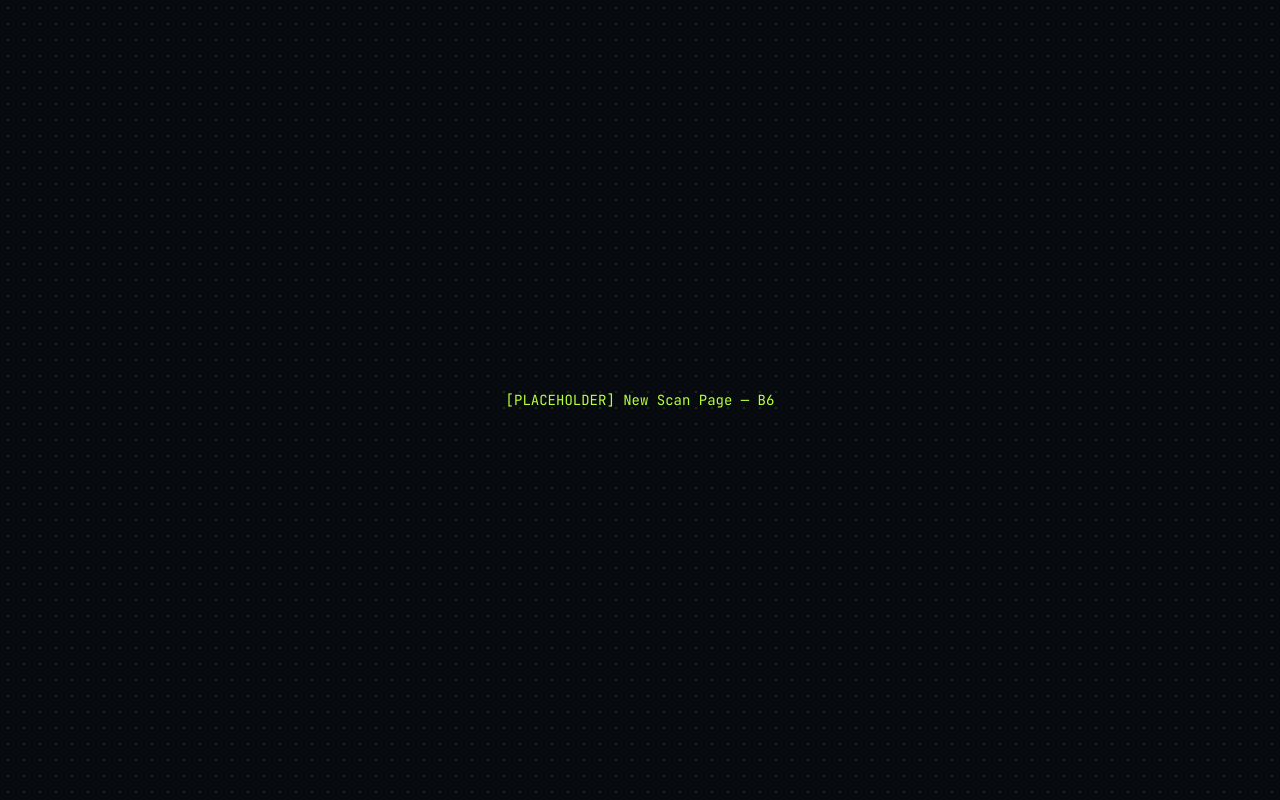
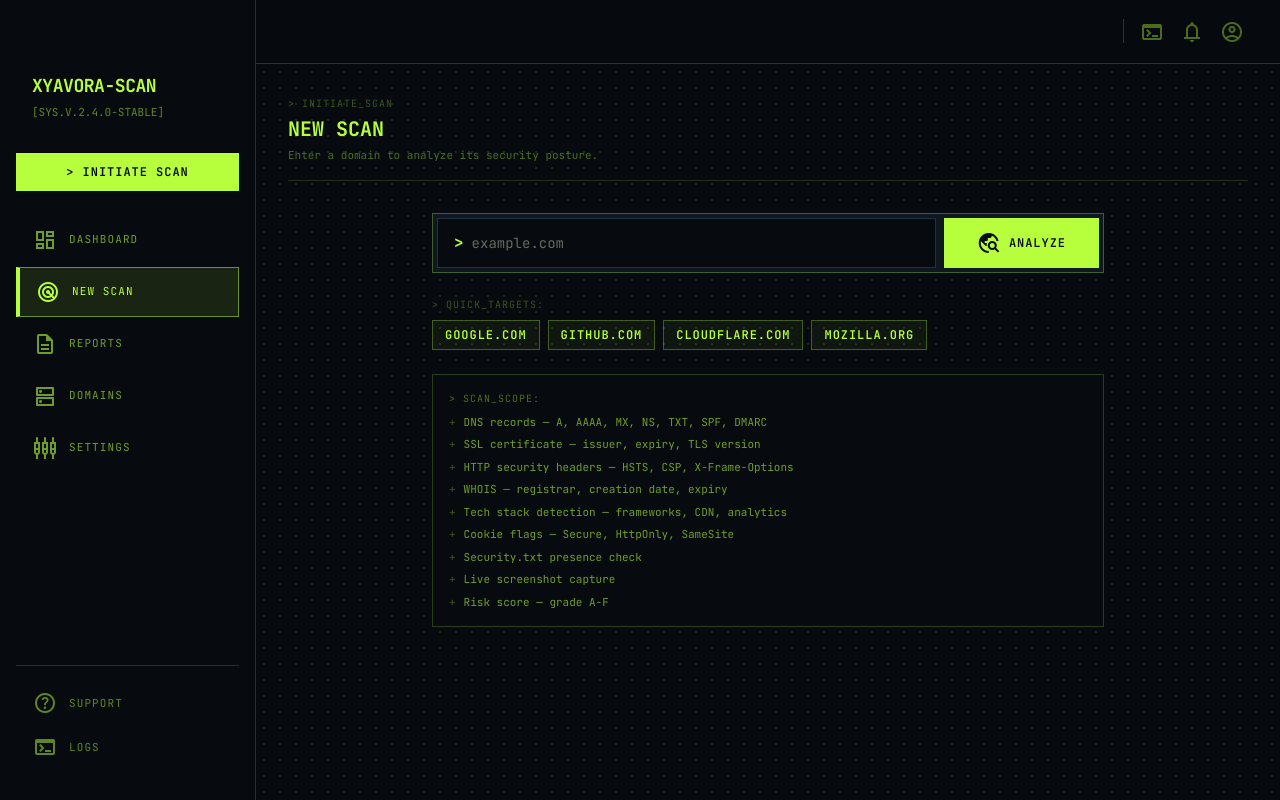
Before and after one commit to imxyanua/XyaVora-Scan, a Next.js app in the folder frontend/: page /scan in a window 1280 px wide. Built offline with nearby package versions, Linux system fonts and the light colour scheme.

Commit message:
feat(scan): add /scan page with NewScanForm, quick targets, scan scope list

```diff
--- a/frontend/app/scan/page.tsx
+++ b/frontend/app/scan/page.tsx
@@ -1,7 +1,28 @@
+import { AppShell }    from "@/components/layout/AppShell";
+import { NewScanForm } from "@/components/scan/NewScanForm";
+
 export default function ScanPage() {
   return (
-    <main className="flex items-center justify-center min-h-screen">
-      <p className="font-mono text-primary-fixed text-sm">[PLACEHOLDER] New Scan Page — B6</p>
-    </main>
+    <AppShell>
+      <div className="p-4 md:p-8 w-full max-w-[1440px] mx-auto">
+
+        {/* Page header */}
+        <div className="mb-8 pb-4 border-b border-primary-fixed/15">
+          <span className="font-mono text-[10px] text-primary-fixed/30 uppercase tracking-widest block mb-1">
+            &gt; INITIATE_SCAN
+          </span>
+          <h1 className="font-mono text-xl font-bold text-primary-fixed">
+            NEW SCAN
+          </h1>
+          <p className="font-mono text-[11px] text-primary-fixed/40 mt-1">
+            Enter a domain to analyze its security posture.
+          </p>
+        </div>
+
+        {/* Form */}
+        <NewScanForm />
+
+      </div>
+    </AppShell>
   );
 }
--- /dev/null
+++ b/frontend/components/scan/NewScanForm.tsx
@@ -0,0 +1,114 @@
+"use client";
+
+import { useState, type FormEvent } from "react";
+import { useRouter } from "next/navigation";
+
+const QUICK_TARGETS = ["google.com", "github.com", "cloudflare.com", "mozilla.org"];
+
+export function NewScanForm() {
+  const [target, setTarget] = useState("");
+  const [error, setError] = useState("");
+  const router = useRouter();
+
+  function handleSubmit(e: FormEvent) {
+    e.preventDefault();
+    const domain = target.trim().toLowerCase().replace(/^https?:\/\//, "").replace(/\/.*$/, "");
+    if (!domain) {
+      setError("ERR: TARGET_EMPTY — enter a domain to scan");
+      return;
+    }
+    if (!/^[a-z0-9.-]+\.[a-z]{2,}$/.test(domain)) {
+      setError("ERR: INVALID_TARGET — expected format: example.com");
+      return;
+    }
+    router.push(`/scanning?target=${encodeURIComponent(domain)}`);
+  }
+
+  function handleQuick(domain: string) {
+    setTarget(domain);
+    setError("");
+    router.push(`/scanning?target=${encodeURIComponent(domain)}`);
+  }
+
+  return (
+    <div className="w-full max-w-2xl mx-auto space-y-6">
+
+      {/* Input form */}
+      <form
+        onSubmit={handleSubmit}
+        className="bg-[#0F1720] panel-border p-1 flex flex-col sm:flex-row gap-2 focus-within:cyber-glow transition-all duration-300"
+      >
+        <div className="flex-grow flex items-center bg-[#070B0F] border border-[#223042] px-4 py-3 terminal-input">
+          <input
+            type="text"
+            value={target}
+            onChange={(e) => { setTarget(e.target.value); setError(""); }}
+            className="w-full bg-transparent border-none text-primary-fixed font-mono text-sm focus:ring-0 focus:outline-none placeholder:text-on-surface-variant/50 caret-primary-fixed"
+            placeholder="example.com"
+            autoComplete="off"
+            autoCapitalize="none"
+            spellCheck={false}
+            autoFocus
+          />
+        </div>
+        <button
+          type="submit"
+          className="btn-primary px-8 py-3 flex items-center justify-center gap-2 whitespace-nowrap"
+        >
+          <span className="material-symbols-outlined text-[18px]">travel_explore</span>
+          ANALYZE
+        </button>
+      </form>
+
+      {/* Validation error */}
+      {error && (
+        <p className="font-mono text-[11px] text-red-400/80 pl-1">{error}</p>
+      )}
+
+      {/* Quick targets */}
+      <div>
+        <p className="font-mono text-[10px] text-primary-fixed/30 uppercase tracking-widest mb-2">
+          &gt; QUICK_TARGETS:
+        </p>
+        <div className="flex flex-wrap gap-2">
+          {QUICK_TARGETS.map((domain) => (
+            <button
+              key={domain}
+              type="button"
+              onClick={() => handleQuick(domain)}
+              className="btn-ghost px-3 py-1.5 text-xs"
+            >
+              {domain}
+            </button>
+          ))}
+        </div>
+      </div>
+
+      {/* Info block */}
+      <div className="card-panel p-4 space-y-2">
+        <p className="font-mono text-[10px] text-primary-fixed/40 uppercase tracking-widest">
+          &gt; SCAN_SCOPE:
+        </p>
+        <ul className="space-y-1.5">
+          {[
+            "DNS records — A, AAAA, MX, NS, TXT, SPF, DMARC",
+            "SSL certificate — issuer, expiry, TLS version",
+            "HTTP security headers — HSTS, CSP, X-Frame-Options",
+            "WHOIS — registrar, creation date, expiry",
+            "Tech stack detection — frameworks, CDN, analytics",
+            "Cookie flags — Secure, HttpOnly, SameSite",
+            "Security.txt presence check",
+            "Live screenshot capture",
+            "Risk score — grade A-F",
+          ].map((item) => (
+            <li key={item} className="flex items-start gap-2 font-mono text-[11px] text-primary-fixed/60">
+              <span className="text-primary-fixed/30 shrink-0">+</span>
+              {item}
+            </li>
+          ))}
+        </ul>
+      </div>
+
+    </div>
+  );
+}
```
